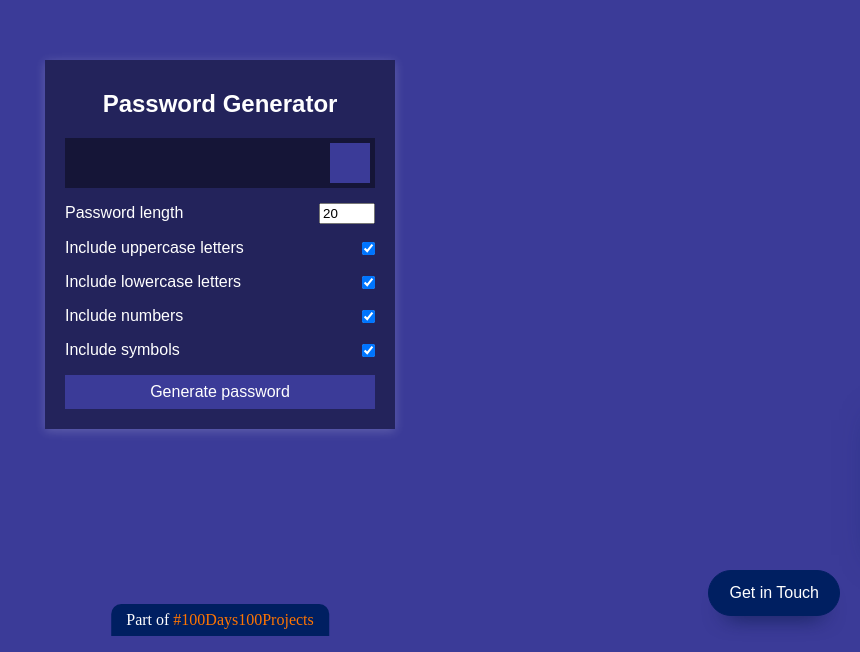
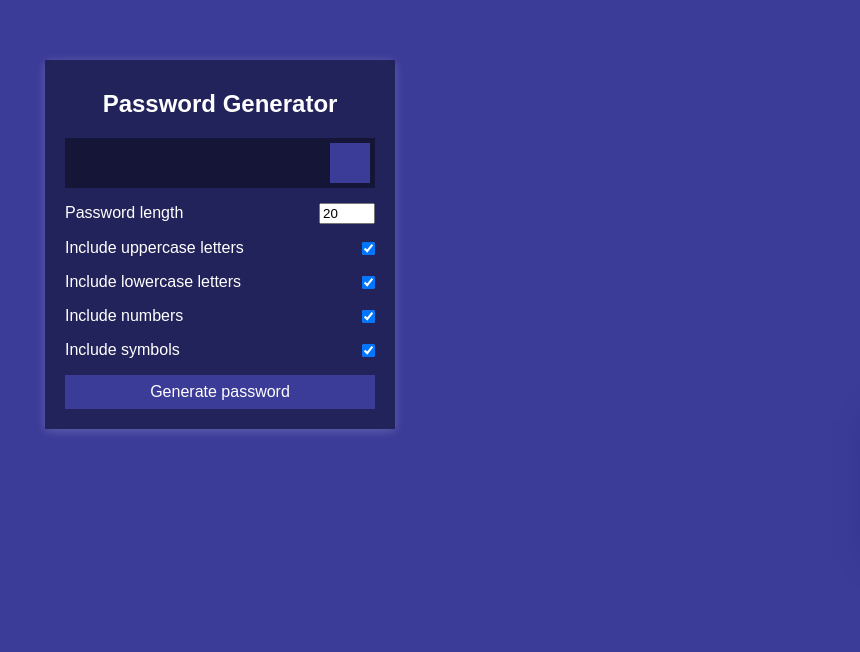
Before and after one commit to rubenshibu/30-days-of-javascript, a plain HTML site: page src/Day 10/dayTen.html in a window 1280 px wide. Shown: the part 164-816 px from the top of the page, without its empty margins (420-1280 px from the left). Drawn offline with Linux system fonts and the light colour scheme; some icons are missing; a web font is replaced by a local one.

Commit message:
Day 10 :construction:

```diff
--- a/src/Day 10/dayTen.html
+++ b/src/Day 10/dayTen.html
@@ -78,13 +78,13 @@
 		</ul>
 	</div>
 </div>
-<button class="floating-btn">
+<!-- <button class="floating-btn">
 	Get in Touch
-</button>
+</button> -->
 
-<div class="floating-text">
+<!-- <div class="floating-text">
 	Part of <a href="https://florin-pop.com/blog/2019/09/100-days-100-projects" target="_blank">#100Days100Projects</a>
-</div>
+</div> -->
 <script src="./dayTen.js"></script>
 </body>
 </html>
```
